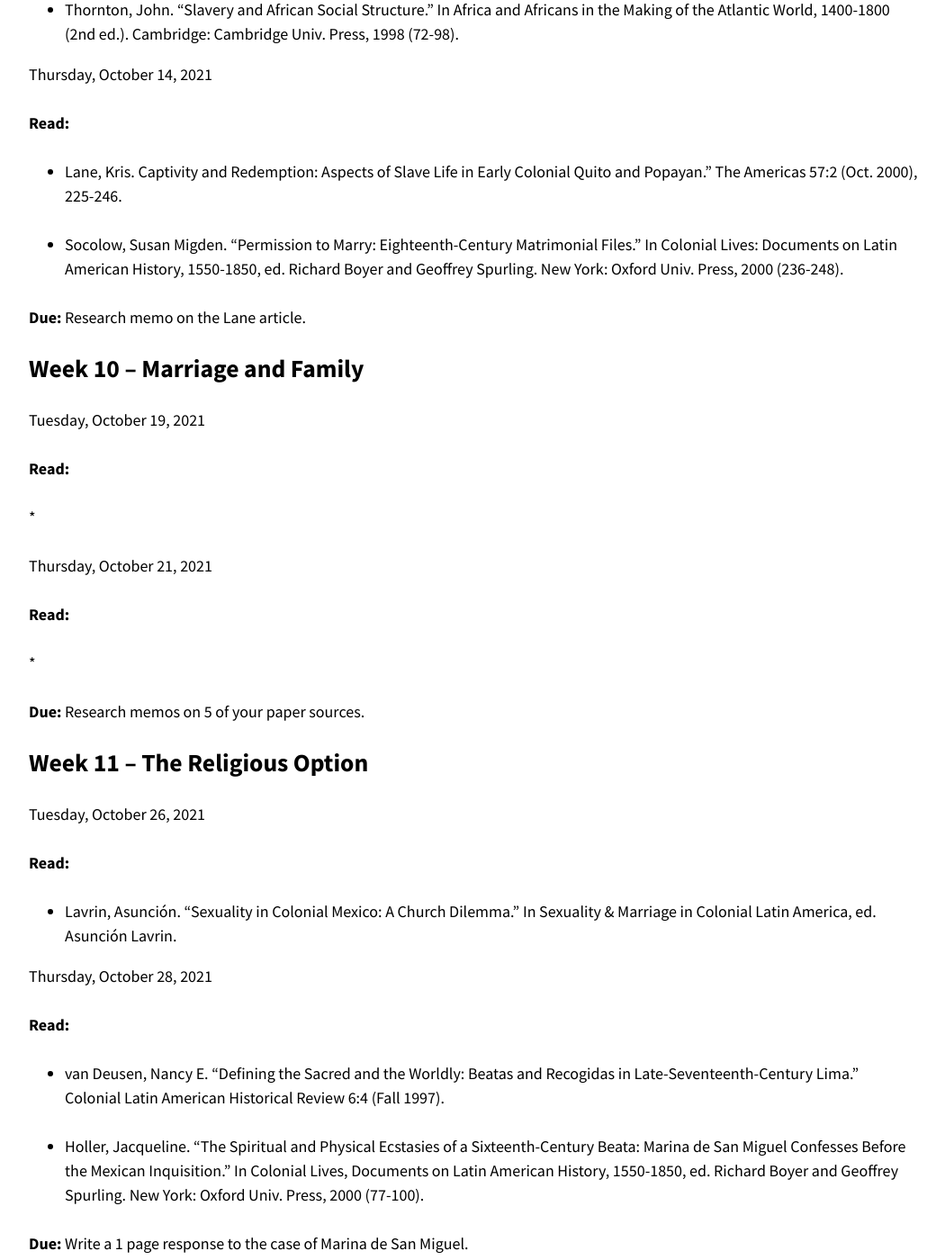
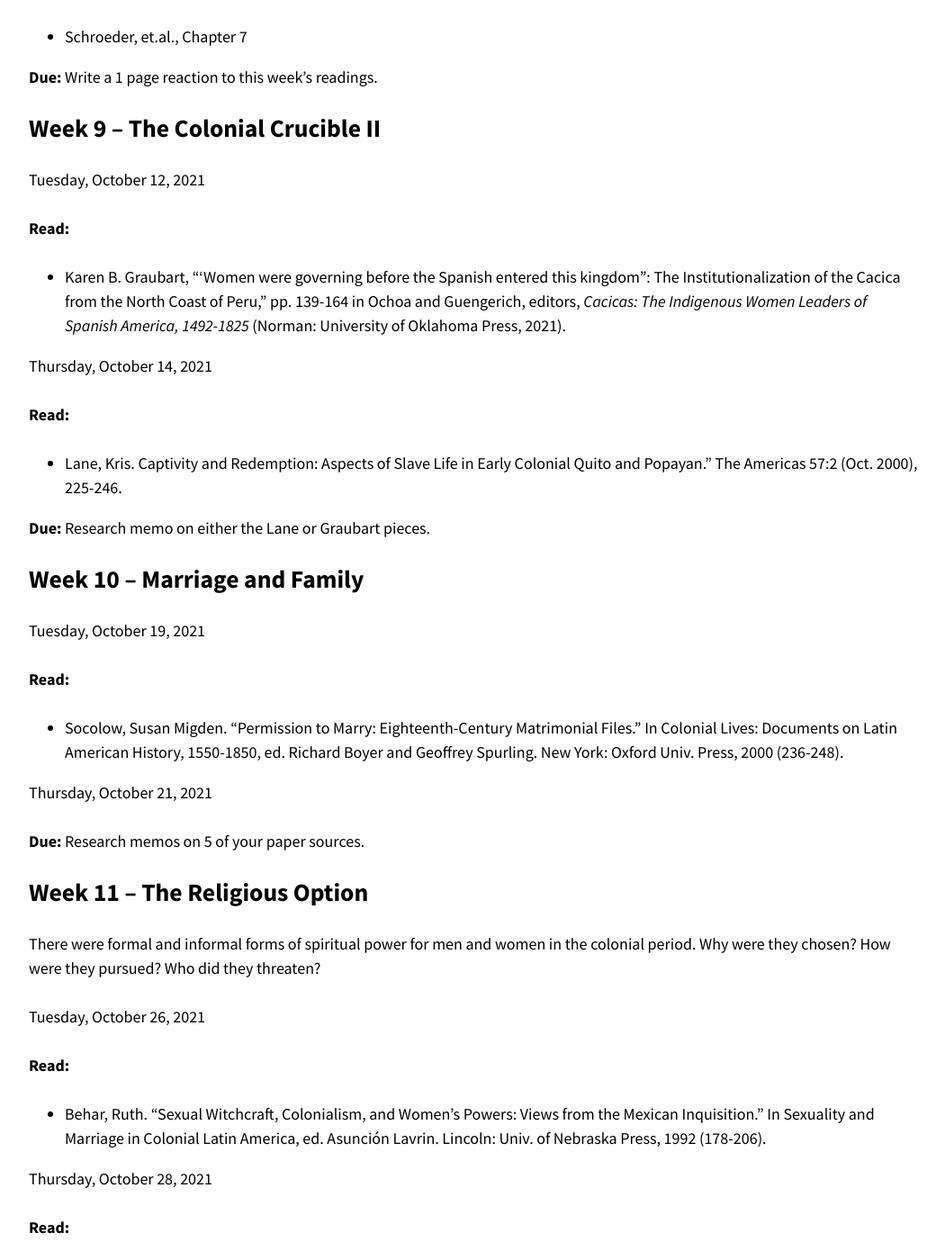
Before and after one commit to chadblack/465F2021, a Jekyll site: the page built from calendar.md, in a window 1280 px wide and 1400 px high, scrolled down 4025 px. Shown: the whole window at 90% size, without its empty margins (114-1164 px from the left). Built offline with Jekyll 4.4.1, drawn with Linux system fonts in a browser that asks for light colours; nearby versions of some CDN libraries; some of the changed text lies outside the part shown.

Commit message:
finished calendar

```diff
--- a/calendar.md
+++ b/calendar.md
@@ -74,6 +74,13 @@
 
 ## Week 4 -- Before the Conquest I
 
+Over the next few weeks we will compare how three pre-conquest societies were
+organized by gendered systems- the Inca, the Mexica, and the Spanish. Pay close
+attention to the metaphors by which gendered roles were understood. How did
+mythologies, family, sexuality, work, etc. expressed in gendered terms? What do
+those terms tell us about normative expectations and their differences in the
+three societies?
+
 Tuesday, September 7, 2021
 
 **Read:**
@@ -118,6 +125,9 @@
 
 Tuesday, September 21, 2021
 
+What distinguishes practice and prescription in early-modern Spanish societies?
+Are prescriptive norms historically more significant than popular norms?
+
 **Read:**
 
 * Poska, Allyson. 1996. "When Love Goes Wrong: Getting out of Marriage in
@@ -145,6 +155,10 @@
 
 ## Week 8 -- The Colonial Crucible I
 
+In the 16th and 17th centuries, new societies were forged in a crucible of
+conquest, disease, labor, and politics. How were men and women differentially
+affected by these shifts?
+
 Tuesday, October 5, 2021
 
 **Read:**
@@ -166,10 +180,11 @@
 
 **Read:**
 
-* Thornton, John. "Slavery and African Social Structure." In Africa and
-  Africans in the Making of the Atlantic World, 1400-1800 (2nd ed.).
-  Cambridge: Cambridge Univ. Press, 1998 (72-98).
-
+* Karen B. Graubart, "'Women were governing before the Spanish entered this
+  kingdom": The Institutionalization of the Cacica from the North Coast of
+  Peru," pp. 139-164 in Ochoa and Guengerich, editors, *Cacicas: The Indigenous
+  Women Leaders of Spanish America, 1492-1825* (Norman: University of Oklahoma
+  Press, 2021).
 
 Thursday, October 14, 2021
 
@@ -178,12 +193,7 @@
 * Lane, Kris. Captivity and Redemption: Aspects of Slave Life in Early
   Colonial Quito and Popayan." The Americas 57:2 (Oct. 2000), 225-246.
 
-* Socolow, Susan Migden. "Permission to Marry: Eighteenth-Century Matrimonial
-  Files." In Colonial Lives: Documents on Latin American History, 1550-1850,
-  ed. Richard Boyer and Geoffrey Spurling. New York: Oxford Univ. Press, 2000
-  (236-248).
-
-**Due:** Research memo on the Lane article.
+**Due:** Research memo on either the Lane or Graubart pieces.
 
 ## Week 10 -- Marriage and Family
 
@@ -191,24 +201,29 @@
 
 **Read:**
 
-*
+* Socolow, Susan Migden. "Permission to Marry: Eighteenth-Century Matrimonial
+  Files." In Colonial Lives: Documents on Latin American History, 1550-1850,
+  ed. Richard Boyer and Geoffrey Spurling. New York: Oxford Univ. Press, 2000
+  (236-248).
 
 Thursday, October 21, 2021
-
-**Read:**
-
-*
 
 **Due:** Research memos on 5 of your paper sources.
 
 ## Week 11 -- The Religious Option
 
+There were formal and informal forms of spiritual power for men and women in
+the colonial period. Why were they chosen? How were they pursued? Who did they
+threaten?
+
 Tuesday, October 26, 2021
 
 **Read:**
 
-* Lavrin, Asunción. "Sexuality in Colonial Mexico: A Church Dilemma." In
-   Sexuality & Marriage in Colonial Latin America, ed. Asunción Lavrin.
+* Behar, Ruth. “Sexual Witchcraft, Colonialism, and Women’s Powers: Views from
+  the Mexican Inquisition.” In Sexuality and Marriage in Colonial Latin
+  America, ed. Asunción Lavrin. Lincoln: Univ. of Nebraska Press, 1992
+  (178-206).
 
 Thursday, October 28, 2021
 
@@ -228,19 +243,25 @@
 
 ## Week 12 -- Sexuality and Society I
 
+We will approach a general discussion of sexuality across the colonial period
+by considering the acts that the church and state punished as "unnatural." What
+is the significance of "natural" and "unnatural" in organizing power in
+society? Which defines the other? What do we learn about daily life by reading
+cases on the most extreme expressions of sexual desire in the colonial period?
+
 Tuesday, November 2, 2021
 
 **Read:**
 
-*
+* Tortorici, Introduction and Chapter 1.
 
 Thursday, November 4, 2021
 
 **Read:**
 
-*
+* Tortorici, Chapters 2 and 3.
 
-**Due:**
+**Due:** One-page reaction paper to the first half of the book.
 
 ## Week 13 -- Sexuality and Society II
 
@@ -248,17 +269,24 @@
 
 **Read:**
 
-*
+* Tortorici, Chapters 4 and 5.
 
 Thursday, November 11, 2021
 
 **Read:**
 
-*
+* Tortorici, Chapter 6 and Conclusion.
 
-**Due:**
+**Due:** One-page reaction paper to the second half of the book.
 
 ## Week 14 -- The 18th Century Reaction
+
+The 18th century was an age of reactionary family politics under the guise of
+enlightened reform. How did the Age of Enlightenment in colonial Spanish
+America represent one step forward, two steps back? How did some religious
+figures express this reaction in new approaches to pregnancy and the fetus? How
+did the reformist state use sexuality as a location to discipline society and
+to what ends?
 
 Tuesday, November 16, 2021
 
@@ -275,15 +303,22 @@
 * Black, Chad. "Negotiating Adultery in Bourbon Quito," *Routledge Reader on
   Colonialism and Sexuality*. London: Routledge Press, 2021.
 
-**Due:** Write a one page response to Baptism through Incision. Consider how
+**Due:** Write a one-page response to Baptism through Incision. Consider how
 this treatise was politically reactionary.
 
 ## Week 15 -- Thanksgiving
 
 Tuesday, November 23, 2021
 
+No class, but your historiography paper is due.
+
 Thursday, November 25, 2021
 
 ## Week 16 -- Wrap it up
 
 Tuesday, November 30, 2021
+
+A final discussion on the semester. What relevance does early modern gender and
+sexuality have to today?
+
+**Final self-evaluation due December 7th.**
```
